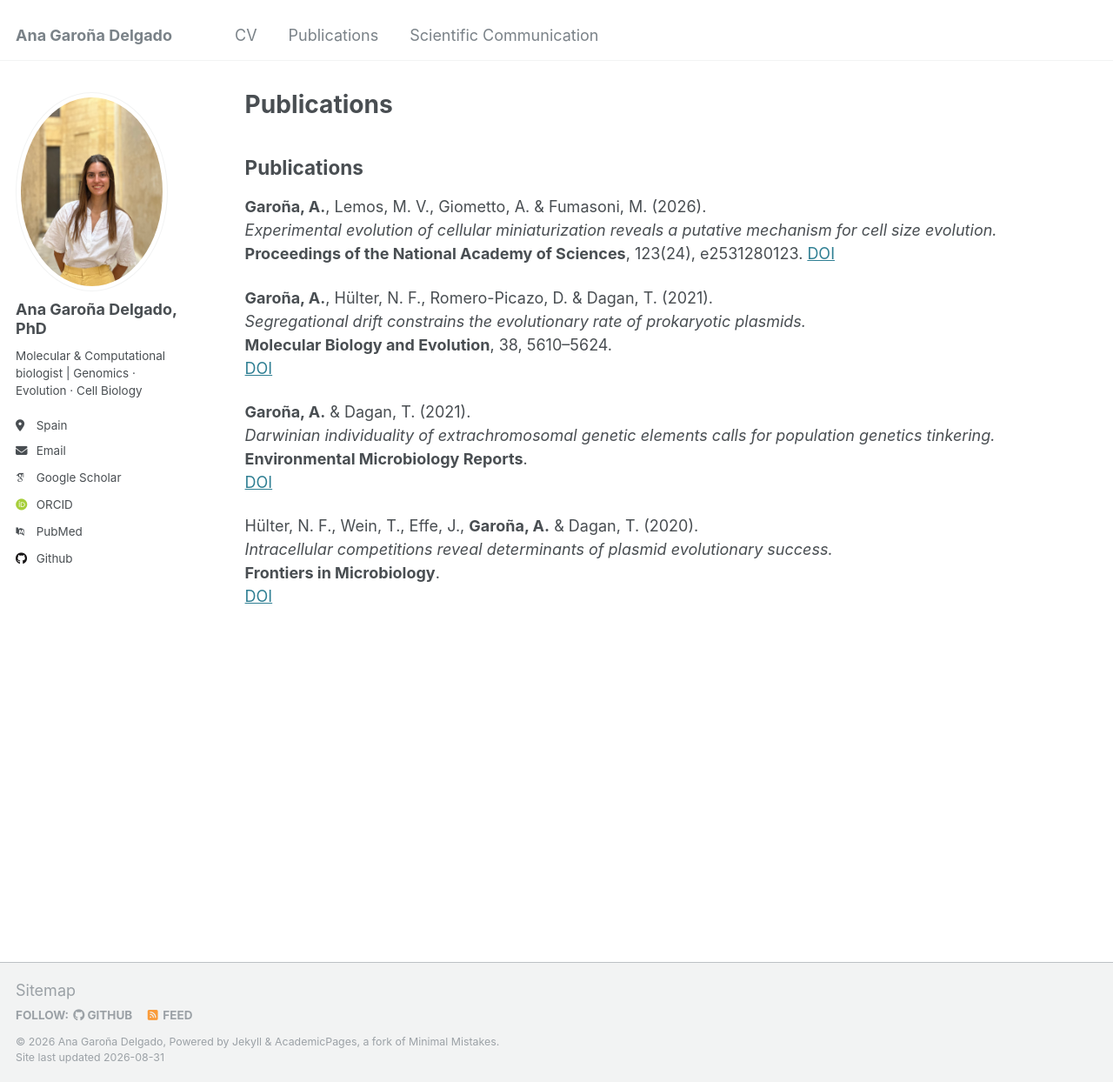
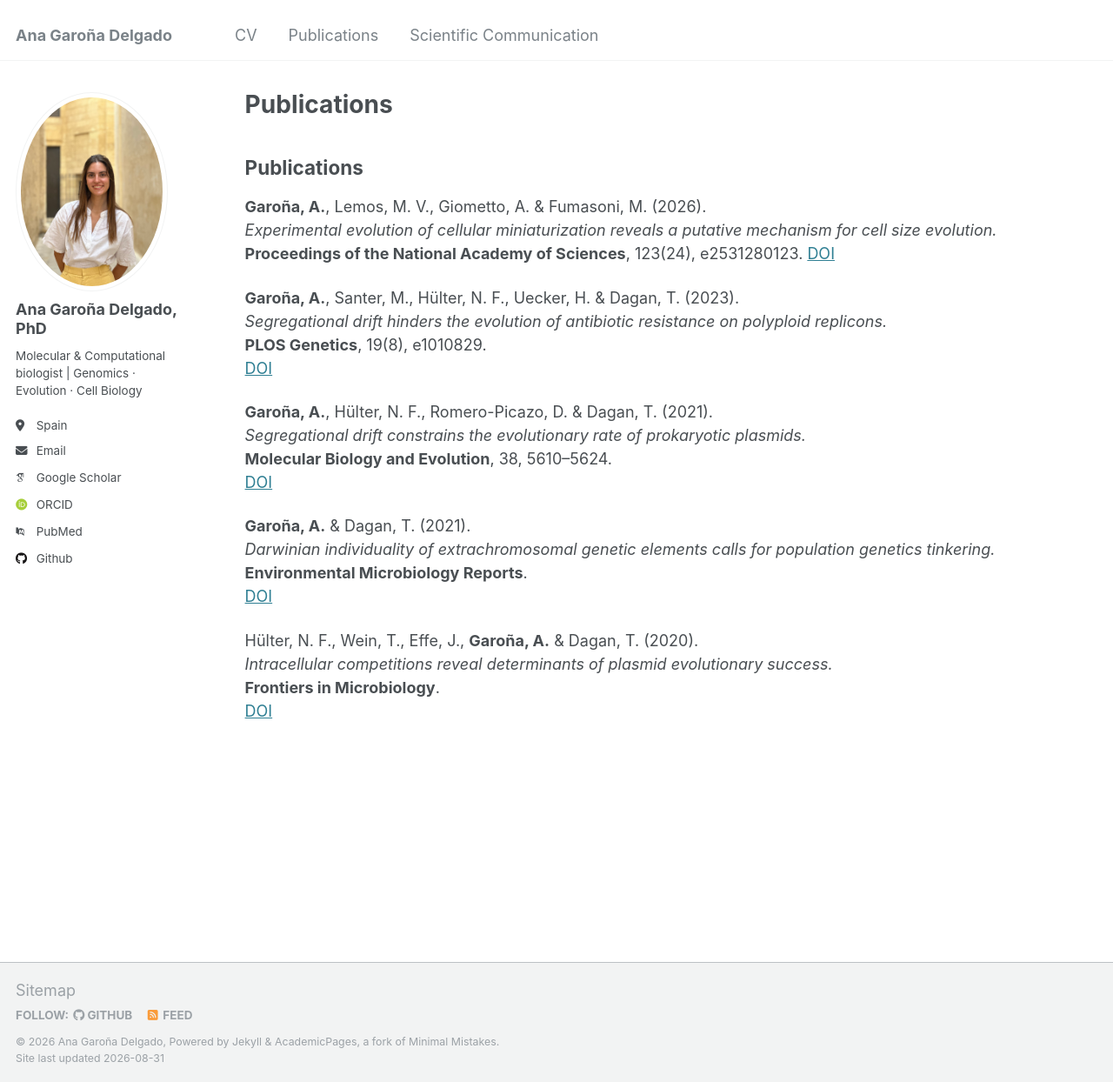
Before and after one commit to anagarona/anagarona.github.io, a Jekyll site: the page built from _pages/publications.md, in a window 1280 px wide and 1244 px high. Shown: the whole window at 87% size. Built offline with Jekyll 4.4.1, drawn with Linux system fonts in a browser that asks for light colours; some web fonts are replaced.

Commit message:
Update publications.md

```diff
--- a/_pages/publications.md
+++ b/_pages/publications.md
@@ -11,6 +11,11 @@ author_profile: true
 *Experimental evolution of cellular miniaturization reveals a putative mechanism for cell size evolution.*
 **Proceedings of the National Academy of Sciences**, 123(24), e2531280123.
 [DOI](https://doi.org/10.1073/pnas.2531280123)
+
+**Garoña, A.**, Santer, M., Hülter, N. F., Uecker, H. & Dagan, T. (2023).
+*Segregational drift hinders the evolution of antibiotic resistance on polyploid replicons.*
+**PLOS Genetics**, 19(8), e1010829.
+[DOI](https://doi.org/10.1371/journal.pgen.1010829)
 
 **Garoña, A.**, Hülter, N. F., Romero-Picazo, D. & Dagan, T. (2021).
 *Segregational drift constrains the evolutionary rate of prokaryotic plasmids.*
```
